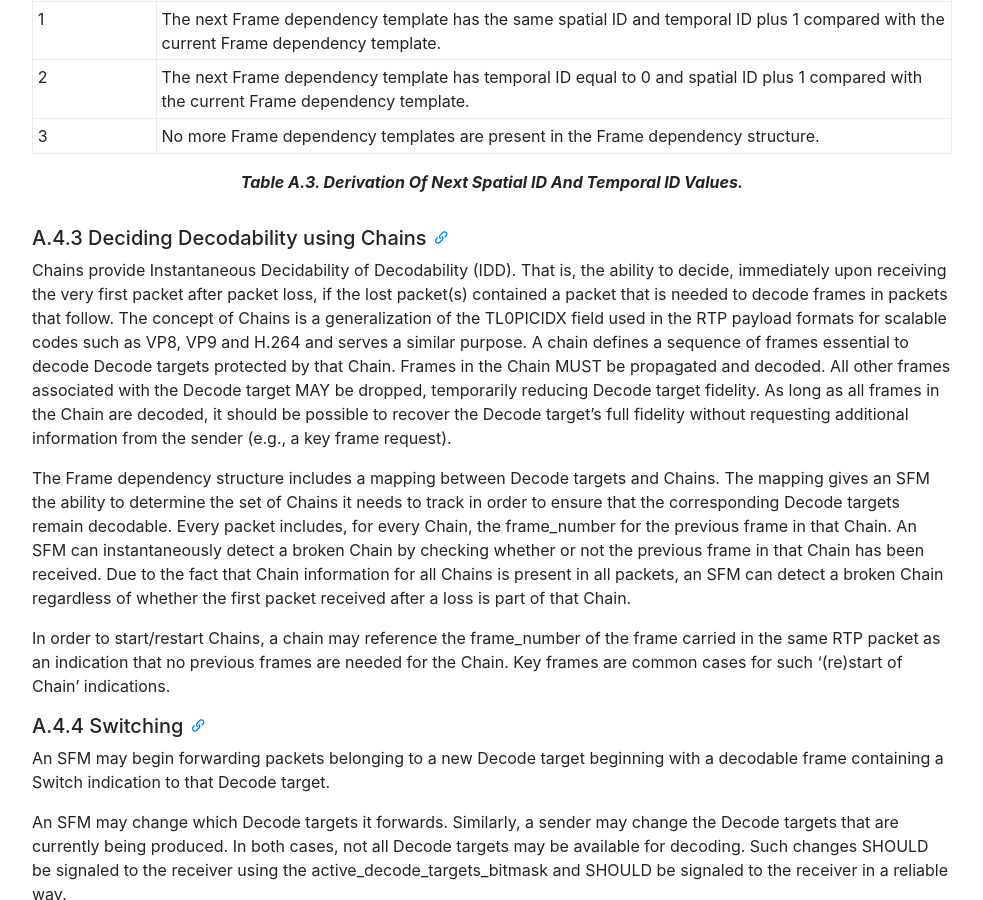
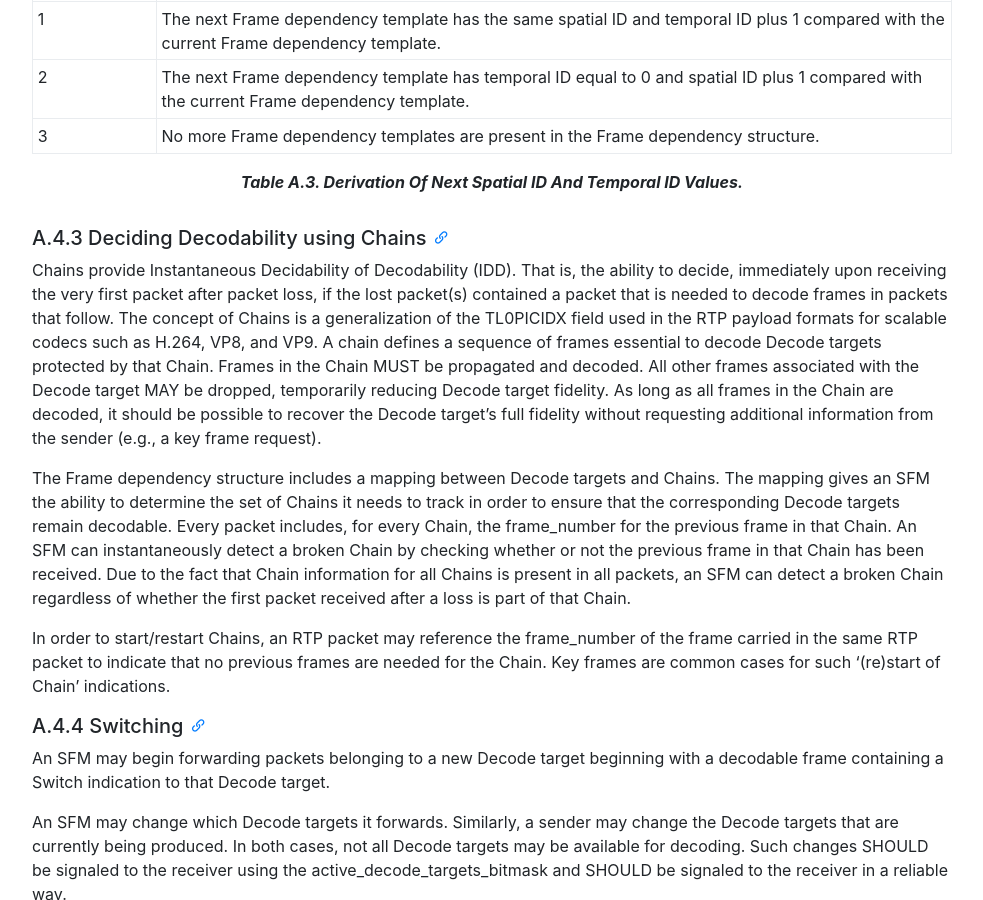
Before and after one commit to AOMediaCodec/av1-rtp-spec, a Jekyll site: the page built from index.md, in a window 1280 px wide and 900 px high, scrolled down 29621 px. Shown: the whole window, without its empty margins (53-1036 px from the left). Built offline with Jekyll 4.4.1, drawn with Linux system fonts in a browser that asks for light colours; nearby versions of some CDN libraries.

Commit message:
Editorial fixes and changes to A.4.3 section about chains

```diff
--- a/av1-rtp-spec.md
+++ b/av1-rtp-spec.md
@@ -1094,11 +1094,11 @@
 
 ##### A.4.3 Deciding Decodability using Chains
 
-Chains provide Instantaneous Decidability of Decodability (IDD). That is, the ability to decide, immediately upon receiving the very first packet after packet loss, if the lost packet(s) contained a packet that is needed to decode frames in packets that follow. The concept of Chains is a generalization of the TL0PICIDX field used in the RTP payload formats for scalable codes such as VP8, VP9 and H.264 and serves a similar purpose. A chain defines a sequence of frames essential to decode Decode targets protected by that Chain. Frames in the Chain MUST be propagated and decoded. All other frames associated with the Decode target MAY be dropped, temporarily reducing Decode target fidelity. As long as all frames in the Chain are decoded, it should be possible to recover the Decode target’s full fidelity without requesting additional information from the sender (e.g., a key frame request).
+Chains provide Instantaneous Decidability of Decodability (IDD). That is, the ability to decide, immediately upon receiving the very first packet after packet loss, if the lost packet(s) contained a packet that is needed to decode frames in packets that follow. The concept of Chains is a generalization of the TL0PICIDX field used in the RTP payload formats for scalable codecs such as H.264, VP8, and VP9. A chain defines a sequence of frames essential to decode Decode targets protected by that Chain. Frames in the Chain MUST be propagated and decoded. All other frames associated with the Decode target MAY be dropped, temporarily reducing Decode target fidelity. As long as all frames in the Chain are decoded, it should be possible to recover the Decode target’s full fidelity without requesting additional information from the sender (e.g., a key frame request).
 
 The Frame dependency structure includes a mapping between Decode targets and Chains. The mapping gives an SFM the ability to determine the set of Chains it needs to track in order to ensure that the corresponding Decode targets remain decodable. Every packet includes, for every Chain, the frame_number for the previous frame in that Chain. An SFM can instantaneously detect a broken Chain by checking whether or not the previous frame in that Chain has been received. Due to the fact that Chain information for all Chains is present in all packets, an SFM can detect a broken Chain regardless of whether the first packet received after a loss is part of that Chain.
 
-In order to start/restart Chains, a chain may reference the frame_number of the frame carried in the same RTP packet as an indication that no previous frames are needed for the Chain. Key frames are common cases for such '(re)start of Chain' indications.
+In order to start/restart Chains, an RTP packet may reference the frame_number of the frame carried in the same RTP packet to indicate that no previous frames are needed for the Chain. Key frames are common cases for such '(re)start of Chain' indications.
 
 ##### A.4.4 Switching
 
```
